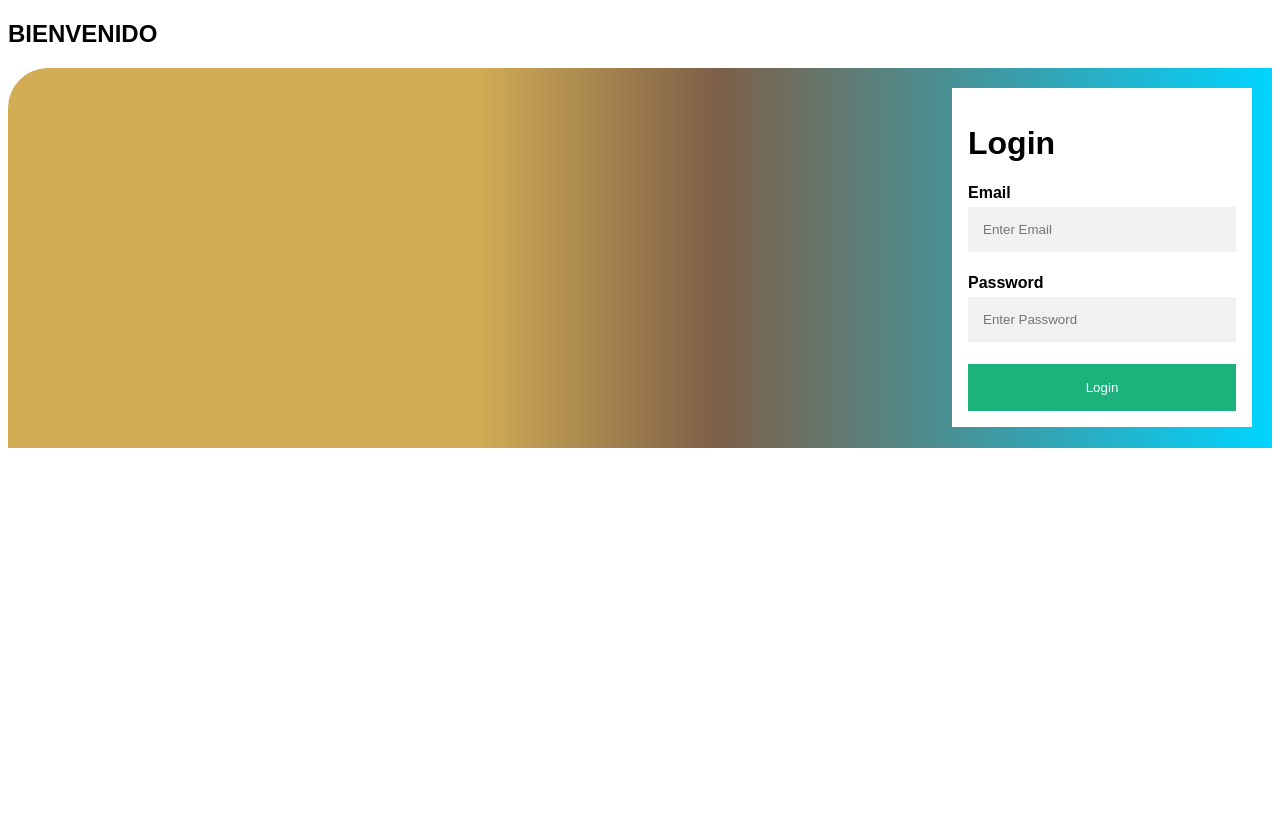
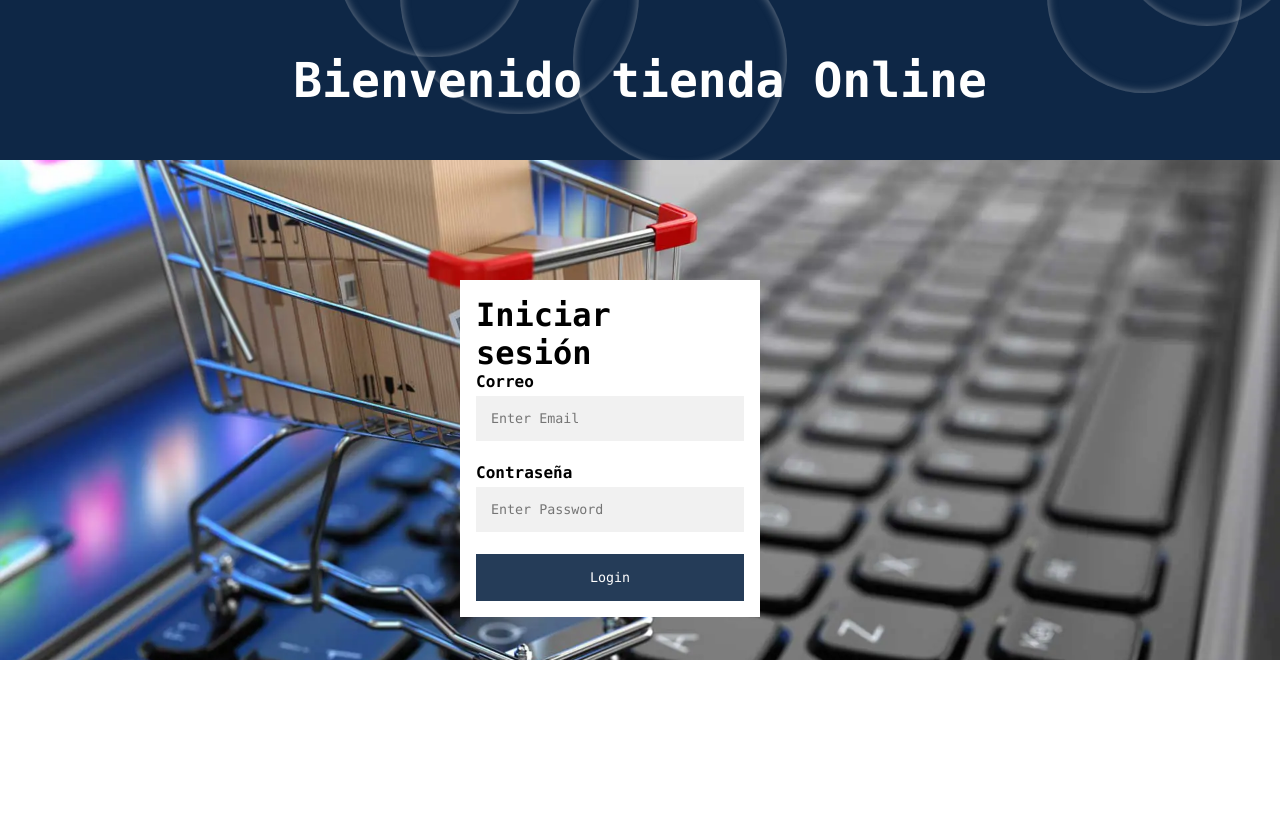
Before and after one commit to jorge9412/Tienda_Online_Pascual, a Django app: page /login/ in a window 1280 px wide. After the commit the page ends 660 px from the top, so only its background shows below. Run offline with Django 4.2, Linux system fonts and the light colour scheme.

Commit message:
se agrega vista del login y se hacen algunos ajustes

```diff
--- a/inventario/templates/add_products.html
+++ b/inventario/templates/add_products.html
@@ -23,4 +23,5 @@
 
             <button type="submit" class="btn btn-success">Ver productos</button>
     </form>
+
 </body>
--- a/login/templates/login_app.html
+++ b/login/templates/login_app.html
@@ -1,86 +1,32 @@
+{% load static %}
 <!DOCTYPE html>
 <html>
 <head>
 <meta name="viewport" content="width=device-width, initial-scale=1">
-<style>
-body, html {
-  height: 100%;
-  font-family: Arial, Helvetica, sans-serif;
-}
+<link rel="stylesheet" href="{% static 'css/login.css' %}" >
 
-* {
-  box-sizing: border-box;
-}
-
-.bg-img {
-  /* The image used background-image: url("../login/imagenes/img_nature.jpg");*/
-  background: linear-gradient(90deg, rgba(210,173,86,1) 37%, rgba(126,95,72,1) 56%, rgba(0,212,255,1) 100%);
-  border-top-left-radius: 40px 40px;
-  min-height: 380px;
-
-  /* Center and scale the image nicely */
-  background-position: center;
-  background-repeat: no-repeat;
-  background-size: cover;
-  position: relative;
-}
-
-/* Add styles to the form container */
-.container {
-  position: absolute;
-  right: 0;
-  margin: 20px;
-  max-width: 300px;
-  padding: 16px;
-  background-color: white;
-}
-
-/* Full-width input fields */
-input[type=text], input[type=password] {
-  width: 100%;
-  padding: 15px;
-  margin: 5px 0 22px 0;
-  border: none;
-  background: #f1f1f1;
-}
-
-input[type=text]:focus, input[type=password]:focus {
-  background-color: #ddd;
-  outline: none;
-}
-
-/* Set a style for the submit button */
-.btn {
-  background-color: #04AA6D;
-  color: white;
-  padding: 16px 20px;
-  border: none;
-  cursor: pointer;
-  width: 100%;
-  opacity: 0.9;
-}
-
-.btn:hover {
-  opacity: 1;
-}
-</style>
 </head>
 <body>
+  <style>
+    *
+</style>
+<section>
+  <h2>Bienvenido tienda Online</h2>
+</section>
 
-<h2>BIENVENIDO</h2>
-<div class="bg-img">
+<div class="bg-img" style = "background-image: url('{% static 'img/img_paisaje.jpg' %}')">
   <form action="/action_page.php" class="container">
-    <h1>Login</h1>
+    <h1>Iniciar sesión</h1>
 
-    <label for="email"><b>Email</b></label>
+    <label for="email"><b>Correo</b></label>
     <input type="text" placeholder="Enter Email" name="email" required>
 
-    <label for="psw"><b>Password</b></label>
+    <label for="psw"><b>Contraseña</b></label>
     <input type="password" placeholder="Enter Password" name="psw" required>
 
     <button type="submit" class="btn">Login</button>
   </form>
 </div>
-
+<script src="{% static 'js/loguin_app.js' %}"></script>
 </body>
 </html>
--- /dev/null
+++ b/static/css/login.css
@@ -0,0 +1,113 @@
+body, html {
+    height: 100%;
+    font-family: Arial, Helvetica, sans-serif;
+  }
+
+  * {
+    box-sizing: border-box;
+  }
+  .bg-img {
+
+    min-height: 500px;
+
+    /* Center and scale the image nicely */
+    background-position: center;
+    background-repeat: no-repeat;
+    background-size: cover;
+    position: relative;
+  }
+
+  /* Add styles to the form container */
+  .container {
+
+    position: absolute;
+    right: 500px;
+    top: 100px;
+    margin: 20px;
+    max-width: 300px;
+    padding: 16px;
+    background-color: white;
+  }
+
+  /* Full-width input fields */
+  input[type=text], input[type=password] {
+    width: 100%;
+    padding: 15px;
+    margin: 5px 0 22px 0;
+    border: none;
+    background: #f1f1f1;
+  }
+
+  input[type=text]:focus, input[type=password]:focus {
+    background-color: #ddd;
+    outline: none;
+  }
+
+  /* Set a style for the submit button */
+  .btn {
+    background-color: #0e2746;
+    color: white;
+    padding: 16px 20px;
+    border: none;
+    cursor: pointer;
+    width: 100%;
+    opacity: 0.9;
+  }
+
+  .btn:hover {
+    opacity: 1;
+  }
+*
+  {
+    margin: 0;
+    padding: 0;
+    font-family: consolas;
+}
+section {
+    position: relative;
+    width: 100%;
+    height: 20vh;
+    overflow: hidden;
+    background: #0e2746;
+    display: flex;
+    justify-content: center;
+    align-items: center;
+}
+section h2 {
+    font-size: 3em;
+    color: #FFFFFF;
+}
+section span {
+    position: absolute;
+    bottom: -50px;
+    background: transparent;
+    border-radius: 50%;
+
+    pointer-events: none;
+    box-shadow: inset 0 0 10px
+      rgba(225, 225, 225, 0.5);
+    animation: animate 4s linear infinite;
+}
+sectionspan before {
+    content: "";
+    position: absolute;
+    width: 100%;
+    height: 100%;
+    transform: scale(0.25) translate(-70%, -70%);
+    background:
+      radial-gradient(#ffffff, transparent);
+    border-radius: 50%;
+}
+@keyframes animation {
+    0% {
+        transform: translateY(0%);
+        opacity: 1;
+    }
+    99% {
+        opacity: 1;
+    }
+    100% {
+        transform: translateY(-1200%);
+        opacity:0 ;
+    }
+}
--- /dev/null
+++ b/static/js/loguin_app.js
@@ -0,0 +1,20 @@
+function createBubble() {
+    const section =
+        document.querySelector("Section");
+    const createElement =
+        document.createElement("span");
+    var size = Math.random() * 60;
+
+    createElement.style.animation =
+    "animation 6s linear infinite";
+    createElement.style.width = 180 + size + "px";
+    createElement.style.height = 180 + size + "px";
+    createElement.style.left =
+    Math.random() * innerWidth + "px";
+    section.appendChild(createElement);
+
+    setTimeout(() => {
+        createElement.remove();
+    }, 4000);
+}
+setInterval(createBubble, 100);
--- a/tienda_online/settings.py
+++ b/tienda_online/settings.py
@@ -11,6 +11,7 @@
 """
 
 from pathlib import Path
+import os
 
 # Build paths inside the project like this: BASE_DIR / 'subdir'.
 BASE_DIR = Path(__file__).resolve().parent.parent
@@ -123,7 +124,8 @@
 # Static files (CSS, JavaScript, Images)
 # https://docs.djangoproject.com/en/4.0/howto/static-files/
 
-STATIC_URL = 'static/'
+STATIC_URL = '/static/'
+STATICFILES_DIRS =(os.path.join(BASE_DIR,'static'),)
 
 # Default primary key field type
 # https://docs.djangoproject.com/en/4.0/ref/settings/#default-auto-field
```
Also changed, not shown: login/imagenes/img_nature.jpg (deleted), static/img/img_paisaje.jpg (added).
